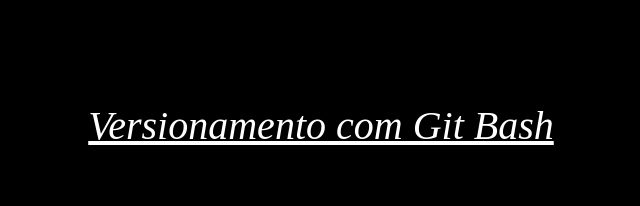
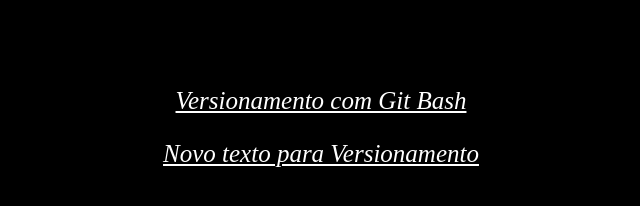
Before and after one commit to RiksGG/6codigo, a plain HTML site: page index.html in a window 1280 px wide. Shown: the whole page, without its empty margins (319-959 px from the left). Drawn offline with Linux system fonts and the light colour scheme.

Commit message:
inserido o segundo parágrafo

```diff
--- a/index.html
+++ b/index.html
@@ -11,6 +11,7 @@
     <br>
     <br>
     <p>Versionamento com Git Bash</p>
+    <p>Novo texto para Versionamento</p>
 
 </body>
 </html>
--- a/style.css
+++ b/style.css
@@ -6,5 +6,5 @@
 }
 p{
     font-style: italic;
-    font-size: 40px;
+    font-size: 25px;
 }
```
